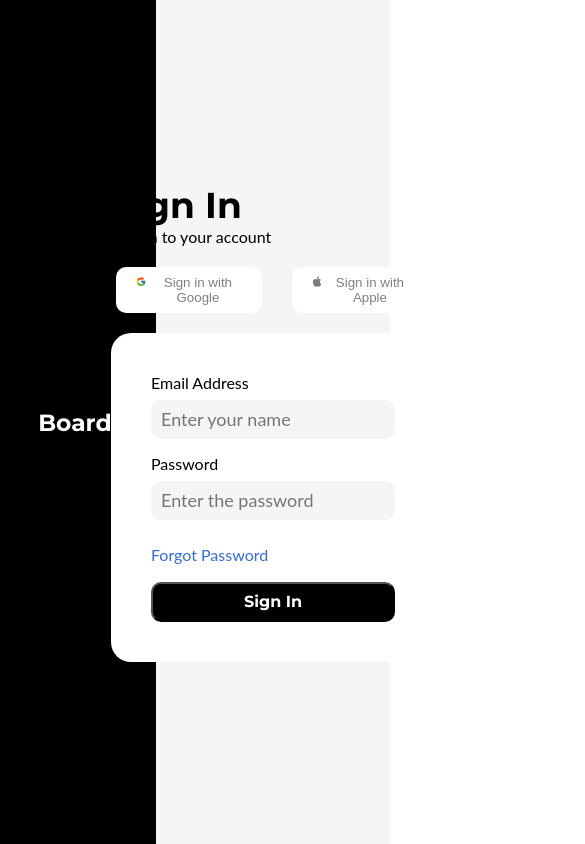
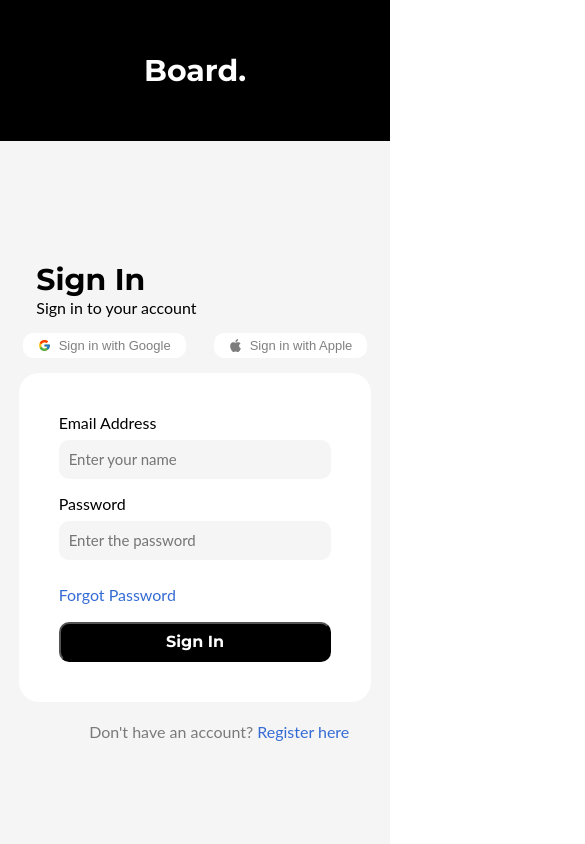
Before and after one commit to akku-18/listed, a React (Create React App) app: page / in a window 390 px wide. Shown: the top 844 px of the page, 585 px wide, since content can reach past the window. Built offline with nearby package versions, Linux system fonts and the light colour scheme.

Commit message:
added media query in signin page

```diff
--- a/src/components/dashboard/Dashboard.jsx
+++ b/src/components/dashboard/Dashboard.jsx
@@ -61,16 +61,15 @@ export default function Dashboard() {
         <div className="topbar">
           <h1>Dashboard</h1>
           <div className="topbar-right">
-            <button className="search-box"
-              onClick={() =>
-                logout({ logoutParams: { returnTo: window.location.origin } })
-              }
-            >
-              Search...
+            <button className="search-box">
+               Search...
               <AiOutlineSearch />
             </button>
             <BsBell className="bell" />
             <img src={dp} alt="" className="dp" />
+            <button className="logout" onClick={() =>
+                logout({ logoutParams: { returnTo: window.location.origin } })
+              }>Logout</button>
           </div>
         </div>
         <div className="cards">
--- a/src/components/dashboard/dashboard.css
+++ b/src/components/dashboard/dashboard.css
@@ -1,5 +1,6 @@
 .dashboard{
     display: flex;
+    justify-content: space-around;
     background: #eeeeee;
 }
 .dashboard-left{
@@ -55,10 +56,16 @@
     line-height: 17px;
 }
 
+.dashboard-right{
+    width: 70%;
+    margin-left: -70px;
+}
+
 .topbar{
     display: flex;
     align-items: center;
-    gap: 900px;
+    /* gap: 800px; */
+    justify-content: space-between;
     margin-top: 20px;
 }
 .topbar h1{
@@ -90,7 +97,15 @@
     font-weight: 700;
     font-size: 19px;
 }
-
+.logout{
+    background-color: black;
+    color: white;
+    border: none;
+    border-radius: 10px;
+    padding: 6px 9px;
+    font-size: 13px;
+    cursor: pointer;
+}
 .dp{
     width: 30px;
     border-radius: 50%;
@@ -152,3 +167,29 @@
     justify-content:space-around;
     margin-bottom: 15px;
 }
+
+@media (max-width: 768px){
+    .dashboard-left{
+        display: none;
+    }
+    .topbar h1{
+        font-size: 18px;
+    }
+    .topbar-right{
+        gap: 10px;
+    }
+    .search-box{
+        width: 120px;
+        font-size: 12px;
+        padding: 5px 10px;
+    }
+    .bell{
+        font-size: 15px;
+    }
+    .dp{
+        width: 20px;
+    }
+    .logout{
+        font-size: 10px;
+    }
+}
--- a/src/components/graph/LineChart.jsx
+++ b/src/components/graph/LineChart.jsx
@@ -67,7 +67,7 @@ const MyLineChart = () => {
   }, []);
 
   return (
-    <div className="line" style={{ height: "300px" }}>
+    <div className="line" >
       <h2 className="lineChart-heading">Activities</h2>
       <span className="date">
         May-June 2021 <BiChevronDown />
--- a/src/components/graph/graph.css
+++ b/src/components/graph/graph.css
@@ -13,6 +13,7 @@
     background:white;
     border-radius: 20px;
     margin-top: 20px;
+    height: 300px;
 }
 .date{
     font-family: 'Montserrat';
@@ -49,3 +50,9 @@
     font-size: 18px;
     line-height: 22px;
 }
+
+@media (max-width: 768px){
+    .line{
+        height: 70px;
+    }
+}
--- a/src/components/signIn/signin.css
+++ b/src/components/signIn/signin.css
@@ -59,6 +59,7 @@
 
 .sign-in-box{
     padding: 40px;
+    margin-bottom: 20px;
     background: white;
     display: flex;
     flex-direction: column;
@@ -117,9 +118,6 @@
     margin-left: 20%;
     padding-top: 30px;
     color: rgba(0, 0, 0, 0.5);
-    position: absolute;
-    left: 750px;
-    top: 670px;
 }
 .register{
     color: #346BD4;
@@ -130,4 +128,37 @@
     .heading-left{
         font-size: 6vw;
     }
+    .sign-in{
+        display: flex;
+        flex-direction: column;
+    }
+    .left{
+        width: 100%;
+        height: 20%;
+    }
+    .heading-left{
+        font-size: 30px;
+    }
+    .right{
+        width: 100%;
+        height: 100vh;
+    }
+    .heading-right{
+        margin-top: 5%;
+        margin-left: 5%;
+        font-size: 30px;
+    }
+    .message{
+        margin-left: 5%;
+    }
+    .auth-google, .auth-apple{
+        padding: 5px 15px;
+        margin: 15px 4px;
+        align-items: center;
+        font-size: 13px;
+    }
+    .email-input, .password-input{
+        font-size: 15px;
+    }
+
 }
```
